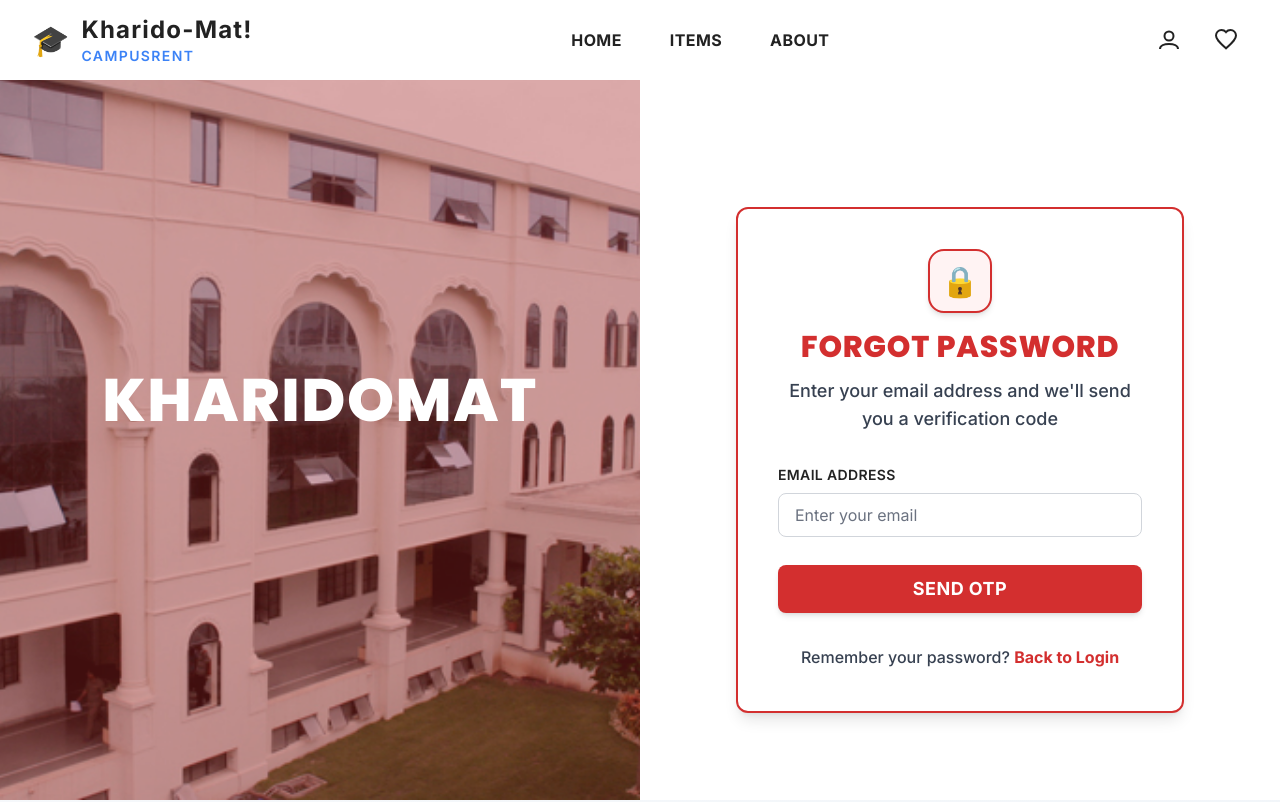
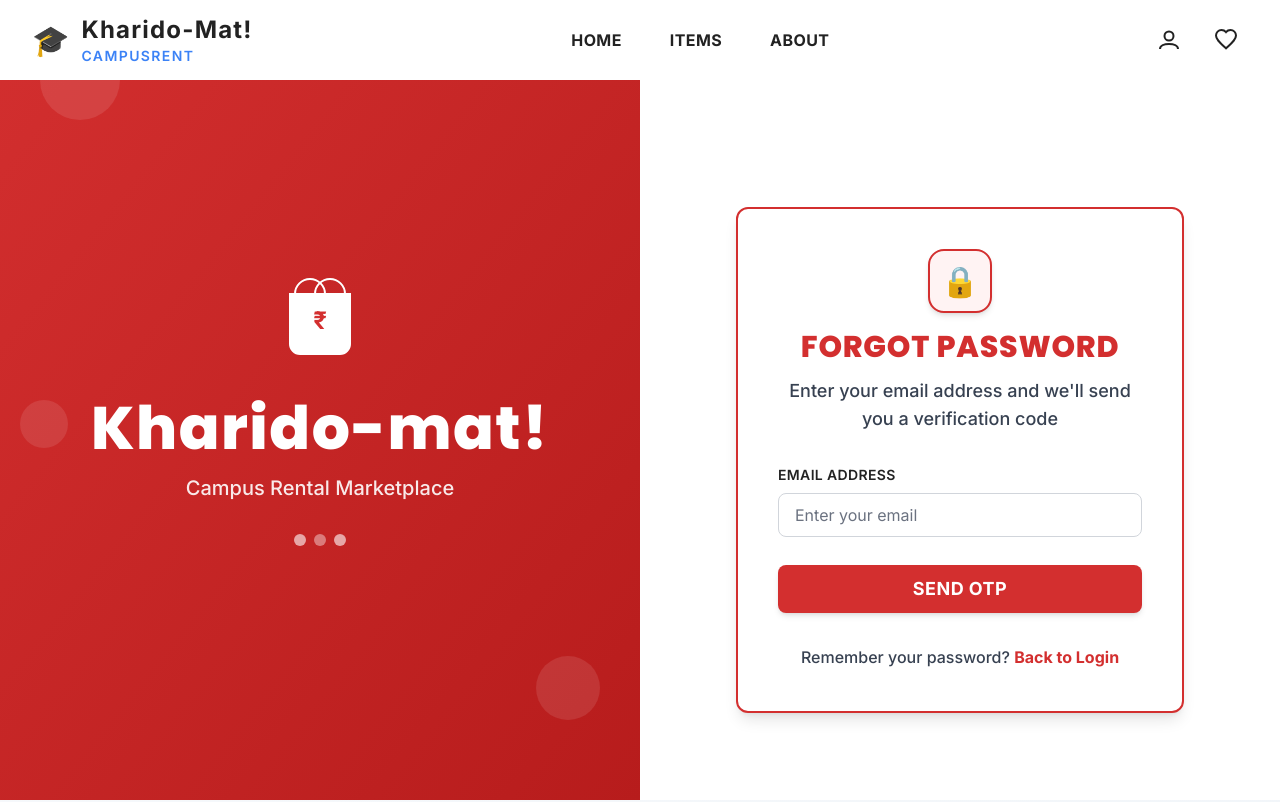
Before and after one commit to RuchaChavan21/kharidomat-frontend, a React (Vite) app: page /forgot-password in a window 1280 px wide. Shown: the top 802 px of the page. Built offline with nearby package versions, Linux system fonts and the light colour scheme.

Commit message:
UI enhanced

```diff
--- a/src/pages/ForgotPassword.jsx
+++ b/src/pages/ForgotPassword.jsx
@@ -2,7 +2,6 @@ import React, { useState } from "react";
 import { useNavigate, Link } from "react-router-dom";
 import { motion } from "framer-motion";
 import API from "../services/api"; // Import your API service
-import heroImg from '../assets/mitaoe.jpg';
 
 const ForgotPassword = () => {
   const navigate = useNavigate();
@@ -44,20 +43,75 @@ const ForgotPassword = () => {
 
   return (
     <div className="min-h-screen flex flex-col md:flex-row font-sans">
-      {/* Left Side – College Image */}
-      <div
-        className="md:w-1/2 w-full flex items-center justify-center px-4 py-20 md:py-0 relative overflow-hidden"
-        style={{
-          backgroundImage: `url(${heroImg})`,
-          backgroundSize: 'cover',
-          backgroundPosition: 'center',
-          backgroundRepeat: 'no-repeat'
-        }}
-      >
-        <div className="absolute inset-0 bg-[#D32F2F] bg-opacity-30"></div>
-        <h1 className="text-4xl md:text-6xl font-extrabold text-white text-center tracking-wide uppercase relative z-10">
-          KharidoMat
-        </h1>
+      {/* Left Half – Branding with Logo */}
+      <div className="md:w-1/2 w-full flex items-center justify-center px-4 py-20 md:py-0 bg-gradient-to-br from-[#D32F2F] to-[#b71c1c] relative overflow-hidden">
+        {/* Logo and App Name */}
+        <div className="text-center relative z-10">
+          {/* Logo SVG */}
+          <div className="mb-6">
+            <svg
+              width="120"
+              height="120"
+              viewBox="0 0 120 120"
+              className="mx-auto"
+              fill="none"
+            >
+              {/* Shopping bag icon */}
+              <path
+                d="M30 40h60v50c0 5.5-4.5 10-10 10H40c-5.5 0-10-4.5-10-10V40z"
+                fill="white"
+                stroke="white"
+                strokeWidth="2"
+              />
+              {/* Bag handles */}
+              <path
+                d="M35 40c0-8.3 6.7-15 15-15s15 6.7 15 15"
+                stroke="white"
+                strokeWidth="2"
+                fill="none"
+              />
+              <path
+                d="M55 40c0-8.3 6.7-15 15-15s15 6.7 15 15"
+                stroke="white"
+                strokeWidth="2"
+                fill="none"
+              />
+              {/* Money symbol */}
+              <text
+                x="60"
+                y="75"
+                textAnchor="middle"
+                fill="#D32F2F"
+                fontSize="24"
+                fontWeight="bold"
+              >
+                ₹
+              </text>
+            </svg>
+          </div>
+
+          {/* App Name */}
+          <h1 className="text-4xl md:text-6xl font-extrabold text-white text-center tracking-wide">
+            Kharido-mat!
+          </h1>
+
+          {/* Tagline */}
+          <p className="text-white text-lg md:text-xl mt-4 font-medium opacity-90">
+            Campus Rental Marketplace
+          </p>
+
+          {/* Decorative elements */}
+          <div className="mt-8 flex justify-center space-x-2">
+            <div className="w-3 h-3 bg-white rounded-full opacity-60"></div>
+            <div className="w-3 h-3 bg-white rounded-full opacity-40"></div>
+            <div className="w-3 h-3 bg-white rounded-full opacity-60"></div>
+          </div>
+        </div>
+
+        {/* Background decorative elements */}
+        <div className="absolute top-10 left-10 w-20 h-20 bg-white opacity-10 rounded-full"></div>
+        <div className="absolute bottom-20 right-10 w-16 h-16 bg-white opacity-10 rounded-full"></div>
+        <div className="absolute top-1/2 left-5 w-12 h-12 bg-white opacity-10 rounded-full"></div>
       </div>
       {/* Right Side – Form Card */}
       <div className="md:w-1/2 w-full flex items-center justify-center px-4 py-20 md:py-0 bg-white" style={{ paddingTop: '120px' }}>
--- a/src/pages/Login.jsx
+++ b/src/pages/Login.jsx
@@ -4,8 +4,6 @@ import { useNavigate, Link } from "react-router-dom";
 import { motion } from "framer-motion";
 import API from "../services/api";
 import ProfileCompletionPopup from "../components/ProfileCompletionModal"; // Update the path if needed
-import heroImg from '../assets/mitaoe.jpg'; // Import the same image from About page
-
 
 const Login = () => {
   const { login, isLoggedIn } = useAuth();
@@ -61,21 +59,75 @@ const Login = () => {
 
   return (
     <div className="min-h-screen flex flex-col md:flex-row font-sans">
-      {/* Left Half – Branding with Background Image */}
-      <div
-        className="md:w-1/2 w-full flex items-center justify-center px-4 py-20 md:py-0 relative overflow-hidden"
-        style={{
-          backgroundImage: `url(${heroImg})`,
-          backgroundSize: 'cover',
-          backgroundPosition: 'center',
-          backgroundRepeat: 'no-repeat'
-        }}
-      >
-        {/* Overlay for better text readability */}
-        <div className="absolute inset-0 bg-[#D32F2F] bg-opacity-30"></div>
-        <h1 className="text-4xl md:text-6xl font-extrabold text-white text-center tracking-wide uppercase relative z-10">
-          KharidoMat
-        </h1>
+      {/* Left Half – Branding with Logo */}
+      <div className="md:w-1/2 w-full flex items-center justify-center px-4 py-20 md:py-0 bg-gradient-to-br from-[#D32F2F] to-[#b71c1c] relative overflow-hidden">
+        {/* Logo and App Name */}
+        <div className="text-center relative z-10">
+          {/* Logo SVG */}
+          <div className="mb-6">
+            <svg
+              width="120"
+              height="120"
+              viewBox="0 0 120 120"
+              className="mx-auto"
+              fill="none"
+            >
+              {/* Shopping bag icon */}
+              <path
+                d="M30 40h60v50c0 5.5-4.5 10-10 10H40c-5.5 0-10-4.5-10-10V40z"
+                fill="white"
+                stroke="white"
+                strokeWidth="2"
+              />
+              {/* Bag handles */}
+              <path
+                d="M35 40c0-8.3 6.7-15 15-15s15 6.7 15 15"
+                stroke="white"
+                strokeWidth="2"
+                fill="none"
+              />
+              <path
+                d="M55 40c0-8.3 6.7-15 15-15s15 6.7 15 15"
+                stroke="white"
+                strokeWidth="2"
+                fill="none"
+              />
+              {/* Money symbol */}
+              <text
+                x="60"
+                y="75"
+                textAnchor="middle"
+                fill="#D32F2F"
+                fontSize="24"
+                fontWeight="bold"
+              >
+                ₹
+              </text>
+            </svg>
+          </div>
+
+          {/* App Name */}
+          <h1 className="text-4xl md:text-6xl font-extrabold text-white text-center tracking-wide">
+            Kharido-mat!
+          </h1>
+
+          {/* Tagline */}
+          <p className="text-white text-lg md:text-xl mt-4 font-medium opacity-90">
+            Campus Rental Marketplace
+          </p>
+
+          {/* Decorative elements */}
+          <div className="mt-8 flex justify-center space-x-2">
+            <div className="w-3 h-3 bg-white rounded-full opacity-60"></div>
+            <div className="w-3 h-3 bg-white rounded-full opacity-40"></div>
+            <div className="w-3 h-3 bg-white rounded-full opacity-60"></div>
+          </div>
+        </div>
+
+        {/* Background decorative elements */}
+        <div className="absolute top-10 left-10 w-20 h-20 bg-white opacity-10 rounded-full"></div>
+        <div className="absolute bottom-20 right-10 w-16 h-16 bg-white opacity-10 rounded-full"></div>
+        <div className="absolute top-1/2 left-5 w-12 h-12 bg-white opacity-10 rounded-full"></div>
       </div>
 
       {/* Right Half – Login Box */}
--- a/src/pages/Register.jsx
+++ b/src/pages/Register.jsx
@@ -2,7 +2,6 @@ import React, { useState, useEffect } from "react";
 import { motion, AnimatePresence } from "framer-motion";
 import { Link } from "react-router-dom"; // Import Link for consistent navigation
 import API from "../services/api"; // Assuming your API service is set up
-import heroImg from '../assets/mitaoe.jpg'; // Import the same image from About page
 
 const Register = () => {
   // --- STATE MANAGEMENT ---
@@ -171,21 +170,75 @@ const Register = () => {
 
   return (
     <div className="min-h-screen flex flex-col md:flex-row font-sans">
-      {/* Left Half – Branding with Background Image */}
-      <div
-        className="md:w-1/2 w-full flex items-center justify-center px-4 py-20 md:py-0 relative overflow-hidden"
-        style={{
-          backgroundImage: `url(${heroImg})`,
-          backgroundSize: 'cover',
-          backgroundPosition: 'center',
-          backgroundRepeat: 'no-repeat'
-        }}
-      >
-        {/* Overlay for better text readability */}
-        <div className="absolute inset-0 bg-[#D32F2F] bg-opacity-30"></div>
-        <h1 className="text-4xl md:text-6xl font-extrabold text-white text-center tracking-wide uppercase relative z-10">
-          KharidoMat
-        </h1>
+      {/* Left Half – Branding with Logo */}
+      <div className="md:w-1/2 w-full flex items-center justify-center px-4 py-20 md:py-0 bg-gradient-to-br from-[#D32F2F] to-[#b71c1c] relative overflow-hidden">
+        {/* Logo and App Name */}
+        <div className="text-center relative z-10">
+          {/* Logo SVG */}
+          <div className="mb-6">
+            <svg
+              width="120"
+              height="120"
+              viewBox="0 0 120 120"
+              className="mx-auto"
+              fill="none"
+            >
+              {/* Shopping bag icon */}
+              <path
+                d="M30 40h60v50c0 5.5-4.5 10-10 10H40c-5.5 0-10-4.5-10-10V40z"
+                fill="white"
+                stroke="white"
+                strokeWidth="2"
+              />
+              {/* Bag handles */}
+              <path
+                d="M35 40c0-8.3 6.7-15 15-15s15 6.7 15 15"
+                stroke="white"
+                strokeWidth="2"
+                fill="none"
+              />
+              <path
+                d="M55 40c0-8.3 6.7-15 15-15s15 6.7 15 15"
+                stroke="white"
+                strokeWidth="2"
+                fill="none"
+              />
+              {/* Money symbol */}
+              <text
+                x="60"
+                y="75"
+                textAnchor="middle"
+                fill="#D32F2F"
+                fontSize="24"
+                fontWeight="bold"
+              >
+                ₹
+              </text>
+            </svg>
+          </div>
+
+          {/* App Name */}
+          <h1 className="text-4xl md:text-6xl font-extrabold text-white text-center tracking-wide">
+            Kharido-mat!
+          </h1>
+
+          {/* Tagline */}
+          <p className="text-white text-lg md:text-xl mt-4 font-medium opacity-90">
+            Campus Rental Marketplace
+          </p>
+
+          {/* Decorative elements */}
+          <div className="mt-8 flex justify-center space-x-2">
+            <div className="w-3 h-3 bg-white rounded-full opacity-60"></div>
+            <div className="w-3 h-3 bg-white rounded-full opacity-40"></div>
+            <div className="w-3 h-3 bg-white rounded-full opacity-60"></div>
+          </div>
+        </div>
+
+        {/* Background decorative elements */}
+        <div className="absolute top-10 left-10 w-20 h-20 bg-white opacity-10 rounded-full"></div>
+        <div className="absolute bottom-20 right-10 w-16 h-16 bg-white opacity-10 rounded-full"></div>
+        <div className="absolute top-1/2 left-5 w-12 h-12 bg-white opacity-10 rounded-full"></div>
       </div>
 
       {/* Right Half – Register Box */}
--- a/src/pages/ResetPassword.jsx
+++ b/src/pages/ResetPassword.jsx
@@ -2,7 +2,6 @@ import React, { useState, useEffect } from "react";
 import { useNavigate, Link } from "react-router-dom";
 import { motion } from "framer-motion";
 import API from "../services/api"; // Make sure to import your API service
-import heroImg from '../assets/mitaoe.jpg';
 
 const ResetPassword = () => {
   const navigate = useNavigate();
@@ -94,20 +93,75 @@ const ResetPassword = () => {
 
   return (
     <div className="min-h-screen flex flex-col md:flex-row font-sans">
-      {/* Left Side – College Image */}
-      <div
-        className="md:w-1/2 w-full flex items-center justify-center px-4 py-20 md:py-0 relative overflow-hidden"
-        style={{
-          backgroundImage: `url(${heroImg})`,
-          backgroundSize: 'cover',
-          backgroundPosition: 'center',
-          backgroundRepeat: 'no-repeat'
-        }}
-      >
-        <div className="absolute inset-0 bg-[#D32F2F] bg-opacity-30"></div>
-        <h1 className="text-4xl md:text-6xl font-extrabold text-white text-center tracking-wide uppercase relative z-10">
-          KharidoMat
-        </h1>
+      {/* Left Half – Branding with Logo */}
+      <div className="md:w-1/2 w-full flex items-center justify-center px-4 py-20 md:py-0 bg-gradient-to-br from-[#D32F2F] to-[#b71c1c] relative overflow-hidden">
+        {/* Logo and App Name */}
+        <div className="text-center relative z-10">
+          {/* Logo SVG */}
+          <div className="mb-6">
+            <svg
+              width="120"
+              height="120"
+              viewBox="0 0 120 120"
+              className="mx-auto"
+              fill="none"
+            >
+              {/* Shopping bag icon */}
+              <path
+                d="M30 40h60v50c0 5.5-4.5 10-10 10H40c-5.5 0-10-4.5-10-10V40z"
+                fill="white"
+                stroke="white"
+                strokeWidth="2"
+              />
+              {/* Bag handles */}
+              <path
+                d="M35 40c0-8.3 6.7-15 15-15s15 6.7 15 15"
+                stroke="white"
+                strokeWidth="2"
+                fill="none"
+              />
+              <path
+                d="M55 40c0-8.3 6.7-15 15-15s15 6.7 15 15"
+                stroke="white"
+                strokeWidth="2"
+                fill="none"
+              />
+              {/* Money symbol */}
+              <text
+                x="60"
+                y="75"
+                textAnchor="middle"
+                fill="#D32F2F"
+                fontSize="24"
+                fontWeight="bold"
+              >
+                ₹
+              </text>
+            </svg>
+          </div>
+
+          {/* App Name */}
+          <h1 className="text-4xl md:text-6xl font-extrabold text-white text-center tracking-wide">
+            Kharido-mat!
+          </h1>
+
+          {/* Tagline */}
+          <p className="text-white text-lg md:text-xl mt-4 font-medium opacity-90">
+            Campus Rental Marketplace
+          </p>
+
+          {/* Decorative elements */}
+          <div className="mt-8 flex justify-center space-x-2">
+            <div className="w-3 h-3 bg-white rounded-full opacity-60"></div>
+            <div className="w-3 h-3 bg-white rounded-full opacity-40"></div>
+            <div className="w-3 h-3 bg-white rounded-full opacity-60"></div>
+          </div>
+        </div>
+
+        {/* Background decorative elements */}
+        <div className="absolute top-10 left-10 w-20 h-20 bg-white opacity-10 rounded-full"></div>
+        <div className="absolute bottom-20 right-10 w-16 h-16 bg-white opacity-10 rounded-full"></div>
+        <div className="absolute top-1/2 left-5 w-12 h-12 bg-white opacity-10 rounded-full"></div>
       </div>
       {/* Right Side – Form Card */}
       <div className="md:w-1/2 w-full flex items-center justify-center px-4 py-20 md:py-0 bg-white" style={{ paddingTop: '120px' }}>
```
Also changed, not shown: src/pages/PostItem.jsx (line endings or trailing spaces).
